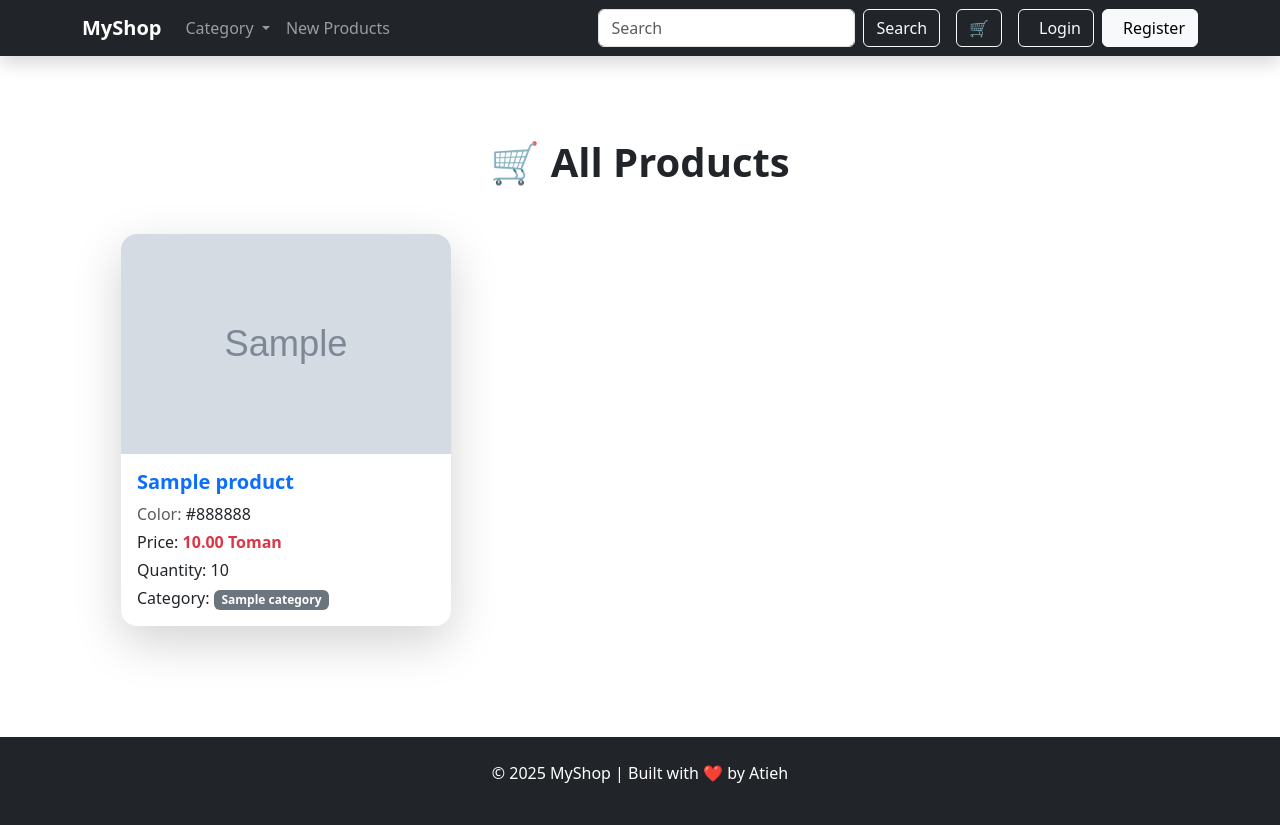
After one commit to dehghan9156/django-online-shop, a Django app: page /product/search/ in a window 1280 px wide. The commit adds this page. Run offline with Django 5.2, Linux system fonts and the light colour scheme; tables that the repository leaves empty hold one stand-in row (values such as "Sample post"); grey boxes marked "Sample" are stand-in pictures; some libraries are stand-ins or nearby versions.

Commit message:
Add view for search product

```diff
--- /dev/null
+++ b/product/templates/product/search_results.html
@@ -0,0 +1,60 @@
+{% extends "base.html" %}
+{% load humanize %}
+{% block content %}
+<div class="container py-5">
+
+  {% if query %}
+    <h1 class="mb-4 text-center fw-bold">🔍 Results for: <span class="text-primary">"{{ query }}"</span></h1>
+  {% else %}
+    <h1 class="mb-4 text-center fw-bold">🛒 All Products</h1>
+  {% endif %}
+
+  {% if results %}
+    <div class="row row-cols-1 row-cols-sm-2 row-cols-md-3 g-4" style="margin:15px;">
+      {% for pro in results %}
+      <a href="{% url 'product:detail-product' pro.pk %}" style="text-decoration: none;">
+        <div class="col">
+          <div class="card h-100 border-0 shadow-lg rounded-4 hover-shadow">
+            <img src="{{ pro.image }}" class="card-img-top rounded-top-4" alt="{{ pro.name }}" style="height: 220px; object-fit: cover;">
+
+            <div class="card-body">
+              <h5 class="card-title fw-semibold text-primary">{{ pro.name }}</h5>
+              <p class="text-muted mb-1">Color: <span class="text-dark">{{ pro.color }}</span></p>
+
+              <p class="mb-1">
+                Price:
+                <span class="fw-bold text-danger">
+                  {{ pro.price|intcomma }} Toman
+                </span>
+              </p>
+
+              {% if pro.discount > 0 %}
+              <p class="mb-1">
+                Discount:
+                <span class="fw-bold text-success">{{ pro.discount }}%</span>
+              </p>
+              {% endif %}
+
+              <p class="mb-1">Quantity: <span class="text-dark">{{ pro.quantity }}</span></p>
+              <p class="mb-0">Category: <span class="badge bg-secondary">{{ pro.category }}</span></p>
+            </div>
+          </div>
+        </div>
+      </a>
+      {% endfor %}
+    </div>
+  {% else %}
+    <div class="text-center mt-5">
+      <h4 class="text-muted">No products found.</h4>
+    </div>
+  {% endif %}
+</div>
+
+<style>
+  .hover-shadow:hover {
+    transform: scale(1.02);
+    transition: all 0.3s ease;
+    box-shadow: 0 0 20px rgba(0,0,0,0.15);
+  }
+</style>
+{% endblock %}
--- a/product/urls.py
+++ b/product/urls.py
@@ -13,5 +13,6 @@ urlpatterns = [
     path("delete/<int:pk>/",views.DeleteProductView.as_view(),name="delete-product"),
     path("add/",views.AddProductView.as_view(),name="add-product"),
     path("category/<int:pk>/",views.CategoryProductView.as_view(),name="category-product"),
+    path("search/",views.SearchView.as_view(),name="search-view"),
 
 ]
--- a/product/views.py
+++ b/product/views.py
@@ -11,6 +11,8 @@ from django.contrib.auth import authenticate,login,logout
 from .models import *
 from .forms import *
 from django.urls import reverse_lazy,reverse
+from django.db.models import Q
+
 
 class HomeView(View):
     def get(self,request):
@@ -65,3 +67,18 @@ class CategoryProductView(View):
         category = Category.objects.get(pk=pk)
         products = Product.objects.filter(category=category)
         return render(request,"product/product-category.html",{"products":products})
+
+class SearchView(View):
+    def get(self, request):
+        query = request.GET.get('q', '').strip()  # حذف فاصله‌های اضافی
+        print(query)
+        results = Product.objects.all()
+
+        if query:
+            results = results.filter(name__icontains=query)
+
+        context = {
+            'results': results,
+            'query': query,
+        }
+        return render(request, 'product/search_results.html', context)
--- a/templates/base.html
+++ b/templates/base.html
@@ -59,7 +59,7 @@
           {%endif%}
         </ul>
 
-        <form class="d-flex" method="GET" action="#">
+        <form class="d-flex" method="GET" action="{%url "product:search-view"%}">
           <input class="form-control me-2" type="search" name="q" placeholder="Search" value="{{ request.GET.q|default:'' }}">
           <button class="btn btn-outline-light" type="submit">Search</button>
         </form>
```
